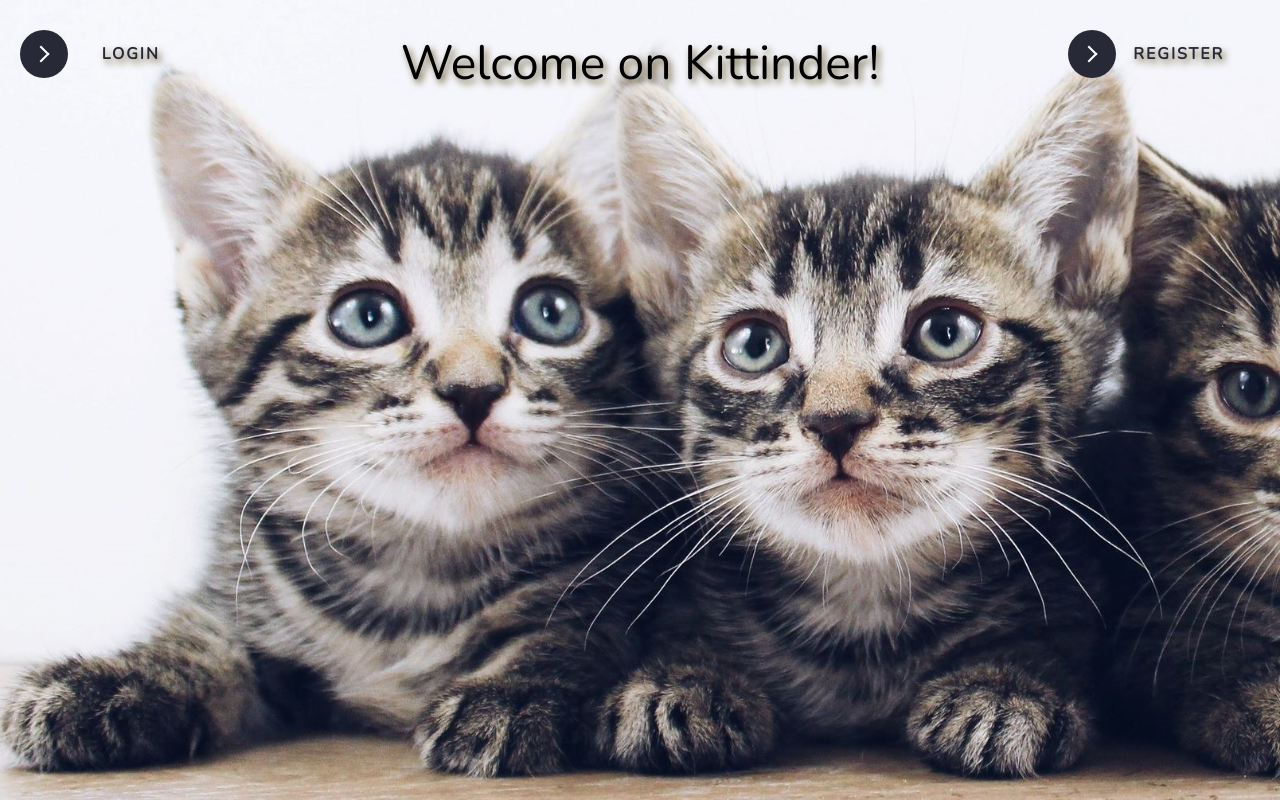
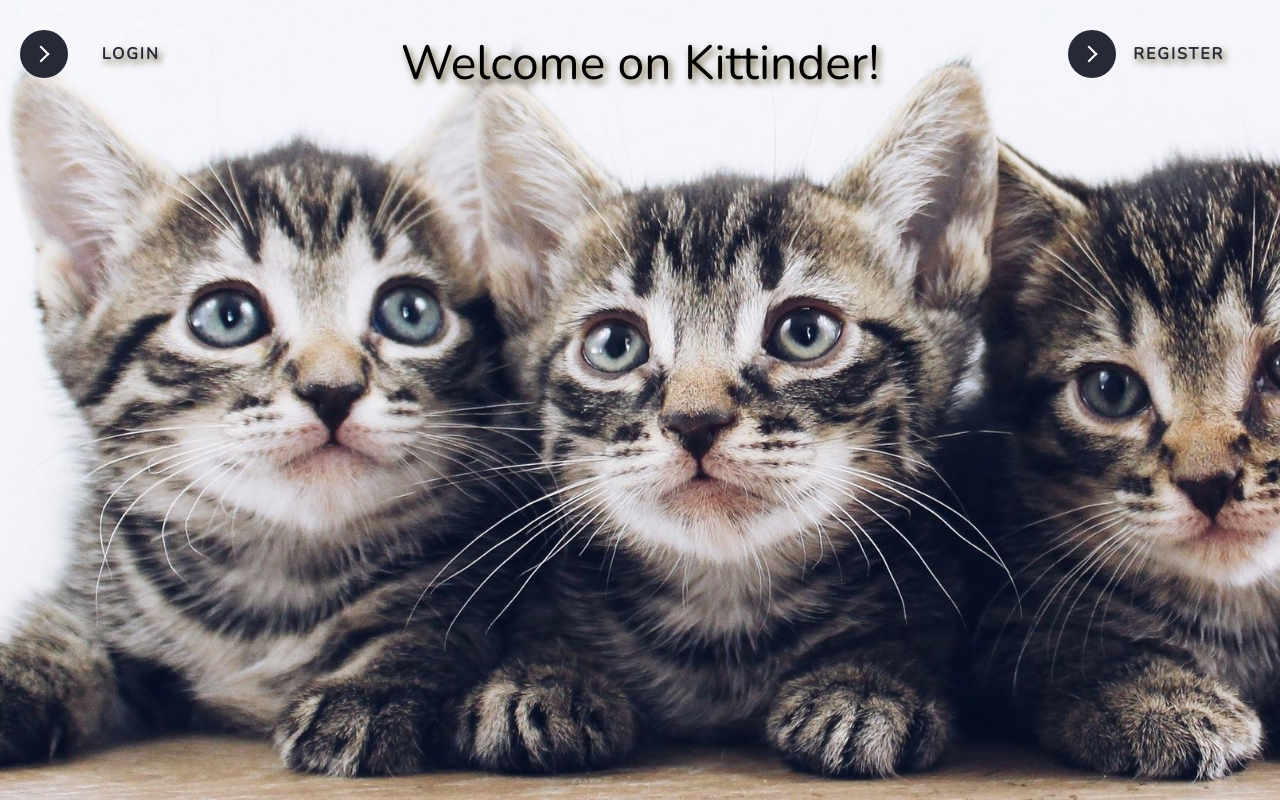
Before and after one commit to domsebesta/kittinder, a Vue app in the folder src/frontend/: page / in a window 1280 px wide. Built offline with nearby package versions, Linux system fonts and the light colour scheme; what idle-vue would draw is missing.

Commit message:
main picture improved

```diff
--- a/src/frontend/src/views/HomePage.vue
+++ b/src/frontend/src/views/HomePage.vue
@@ -37,7 +37,7 @@ export default {
   margin: 0;
   width: 100%;
   height: 100%;
-  background-image: url("../assets/kittens22.jpg");
+  background-image: url("../assets/kittens1.jpg");
   background-size: cover;
   position: absolute;
 
```
Also changed, not shown: src/frontend/src/assets/kittens1.jpg (added), src/frontend/src/assets/kittens2.jfif (deleted).
